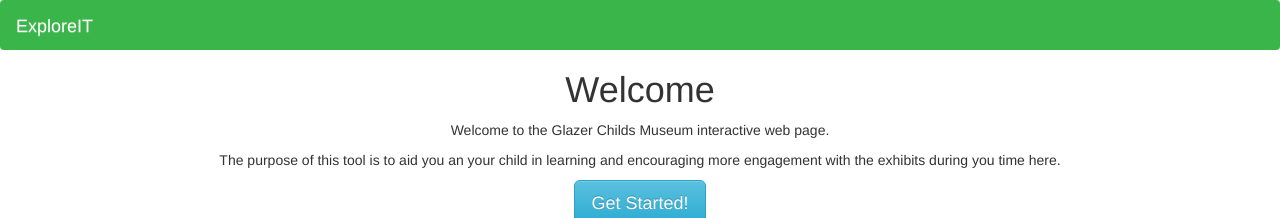
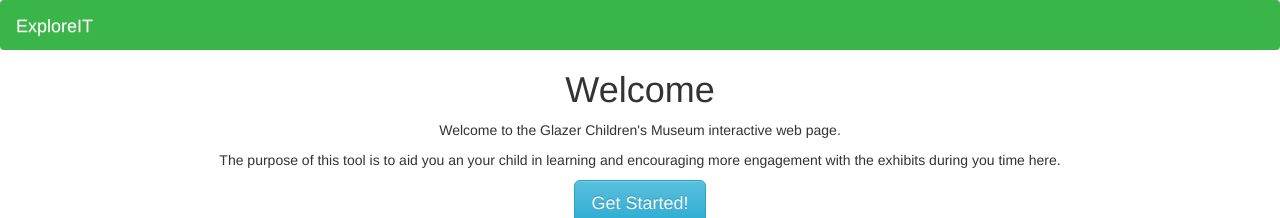
Before and after one commit to Abby1630-zz/explore-it-react, a React app: page / in a window 1280 px wide. Shown: the top 218 px of the page. Built offline with nearby package versions, Linux system fonts and the light colour scheme.

Commit message:
Typo Fix

```diff
--- a/src/Welcome.js
+++ b/src/Welcome.js
@@ -18,7 +18,7 @@ class Welcome extends Component {
     return (
       <div>
         <p>
-          Welcome to the Glazer Childs Museum interactive web page.
+          Welcome to the Glazer Children's Museum interactive web page.
         </p>
         <p>
           The purpose of this tool is to aid you an your child in learning and encouraging more engagement with the exhibits during you time here.
```
